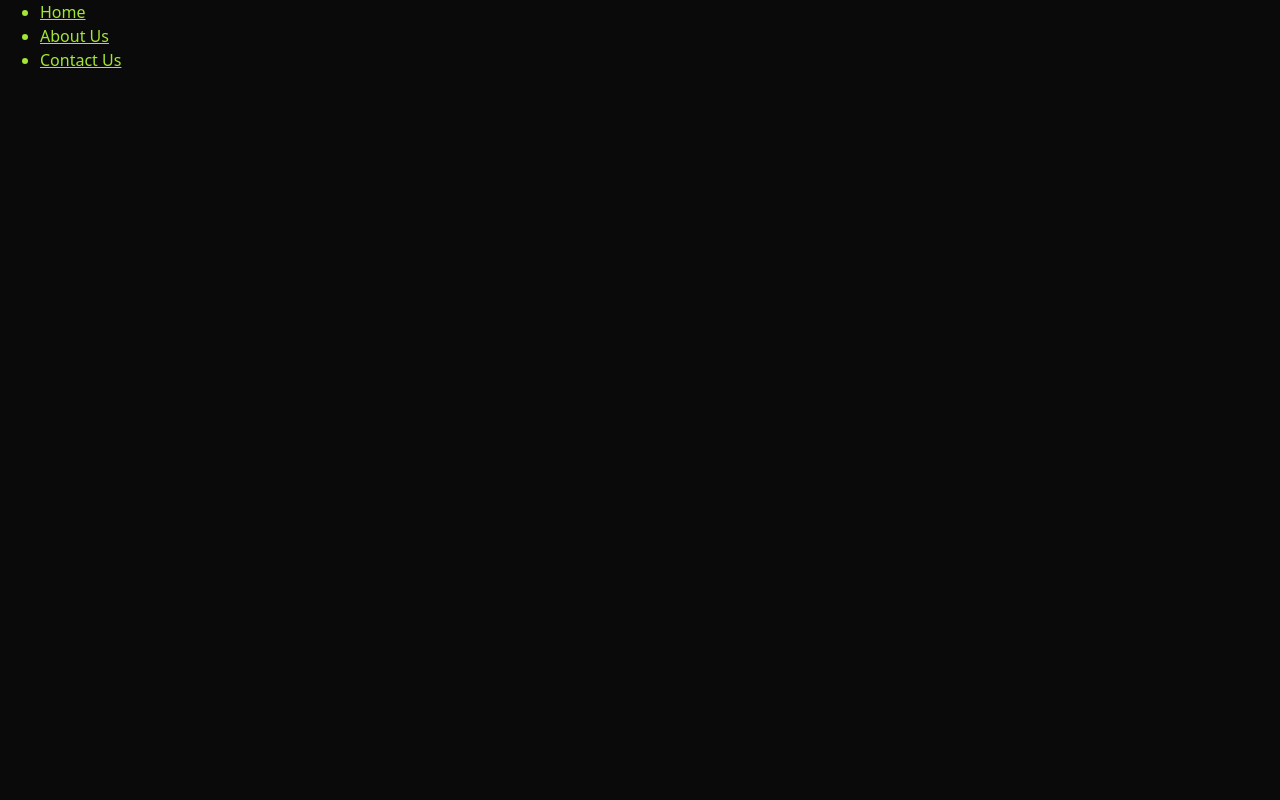
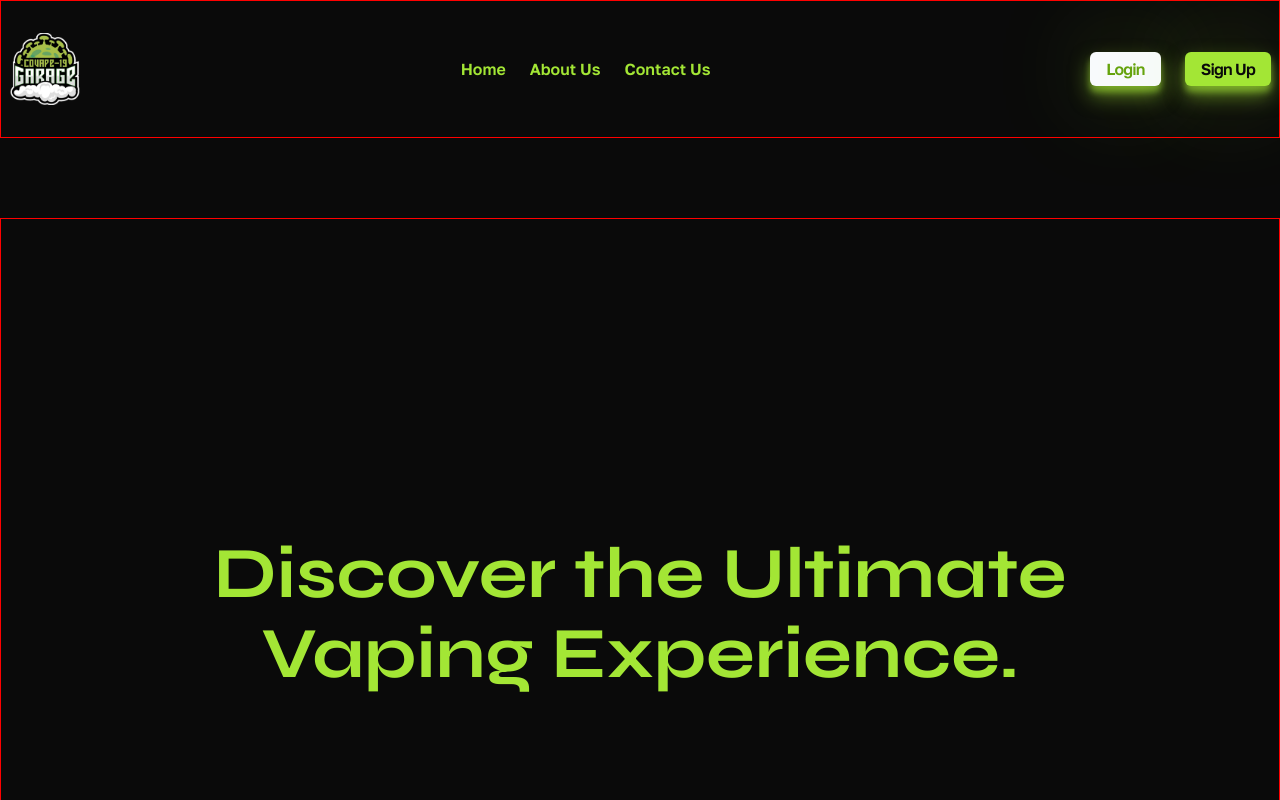
Before and after one commit to rthrx44/covape-19-garage, a React (Create React App) app: page / in a window 1280 px wide. Shown: the top 800 px of the page. Built offline with nearby package versions, Linux system fonts and the light colour scheme.

Commit message:
create landing page

```diff
--- a/package.json
+++ b/package.json
@@ -8,6 +8,7 @@
     "@testing-library/user-event": "^13.5.0",
     "react": "^18.2.0",
     "react-dom": "^18.2.0",
+    "react-icons": "^4.10.1",
     "react-scripts": "5.0.1",
     "web-vitals": "^2.1.4"
   },
--- a/src/components/buttons/Button.css
+++ b/src/components/buttons/Button.css
@@ -1,6 +1,28 @@
 
-.btn {
+.rlbtn {
   display: inline-block;
+  font-family: var(--font-secondary);
+  font-weight: 600;
+  text-decoration: none;
+  letter-spacing: -0.05em;
+  background-color: var(--clr-slate);
+  color: #65a30d;
+  padding: 0.5em 1em;
+  border-radius: 6px;
+  box-shadow: 0 10px 20px rgba(163, 230, 53, 0.5),
+    0 6px 6px	rgba(163, 230, 53, 0.5), 0 0 100px -10px var(--clr-lime);
+  transition: transform 0.3s, box-shadow 0.3s;
+}
+
+.rlbtn:hover {
+  transform: translateY(-3px);
+  box-shadow: 0 14px 28px rgba(163, 230, 53, 0.25),
+    0 10px 10px	rgb(163, 230, 53, 0.22), 0 0 120px -10px var(--clr-lime);
+}
+
+.rdbtn {
+  display: inline-block;
+  font-family: var(--font-secondary);
   font-weight: 600;
   text-decoration: none;
   letter-spacing: -0.05em;
@@ -13,7 +35,7 @@
   transition: transform 0.3s, box-shadow 0.3s;
 }
 
-.btn:hover {
+.rdbtn:hover {
   transform: translateY(-3px);
   box-shadow: 0 14px 28px rgba(163, 230, 53, 0.25),
     0 10px 10px	rgb(163, 230, 53, 0.22), 0 0 120px -10px var(--clr-lime);
--- a/src/components/navbar/Navbar.css
+++ b/src/components/navbar/Navbar.css
@@ -0,0 +1,123 @@
+.header {
+  padding-top: 2rem;
+  padding-bottom: 2rem;
+}
+
+.header__wrapper {
+  display: flex;
+  justify-content: space-between;
+  align-items: center;
+}
+
+.header__logo {
+  width: 3.5rem;
+  height: 3.5rem;
+}
+
+.header__menu {
+  display: none;
+}
+
+.header__btns {
+  display: none;
+}
+
+.header__bars {
+  display: block;
+  color: var(--clr-lime);
+  width: var(--size-2xl);
+  height: var(--size-2xl);
+}
+
+/* xs */
+/* @media (min-width: 475px) {} */
+
+/* sm */
+/* @media (min-width: 640px) {} */
+
+/* md */
+@media (min-width: 768px) {
+  .header__logo {
+    width: 4rem;
+    height: 4rem;
+  }
+
+  .header__menu,
+  .header__btns {
+    display: flex;
+    align-items: center;
+    list-style: none;
+    padding: 0;
+    gap: 1.5rem;
+  }
+
+  .header__link {
+    padding-top: 0.5rem;
+    padding-bottom: 0.5rem;
+    font-family: var(--font-secondary);
+    font-size: var(--size-xs);
+    text-decoration: none;
+    font-weight: 600;
+    transition: 0.3s ease-in-out;
+  }
+
+  .header__link:hover {
+    border-bottom: 2px solid var(--clr-lime);
+  }
+
+  .header__login {
+    font-size: var(--size-xs);
+  }
+
+  .header__bars {
+    display: none;
+  }
+}
+
+/* lg */
+@media (min-width: 1024px) {
+  .header__logo {
+    width: 4.25rem;
+    height: 4.25rem;
+  }
+
+  .header__link {
+    font-size: var(--size-sm);
+  }
+
+  .header__login {
+    font-size: var(--size-sm);
+  }
+}
+
+/* xl */
+@media (min-width: 1280px) {
+  .header__logo {
+    width: 4.5rem;
+    height: 4.5rem;
+  }
+
+  .header__link {
+    font-size: var(--size-base);
+  }
+
+  .header__login {
+    font-size: var(--size-base);
+  }
+}
+
+/* 2xl */
+@media (min-width: 1536px) {
+  .header__logo {
+    width: 5rem;
+    height: 5rem;
+  }
+
+  .header__link {
+    font-size: var(--size-lg);
+  }
+
+  .header__login {
+    font-size: var(--size-lg);
+  }
+}
--- a/src/components/navbar/Navbar.jsx
+++ b/src/components/navbar/Navbar.jsx
@@ -1,27 +1,61 @@
 import React from 'react'
 import './Navbar.css';
+import { RdButton, RlButton } from '../buttons/Button';
+import { FaBars } from "react-icons/fa";
+import Cvlogo from '../assets/Cvlogo.png';
 
-export const Navbar = () => {
+export default function Navbar () {
   return (
-    <nav>
-      <ul>
+    <header className='header container'>
+      <nav className='header__wrapper'>
+        <img id='#home' className='header__logo' src={Cvlogo} alt='Covape-19 Garage Logo' />
+        <ul className='header__menu'>
           <li>
-          <a href='#home'> Home </a>
+            <a className='header__link' href='#home'> Home </a>
           </li>
           <li>
-          <a href='#about'> About Us </a>
+            <a className='header__link' href='#about'> About Us </a>
           </li>
           <li>
-          <a href='#contact'> Contact Us </a>
+            <a className='header__link' href='#contact'> Contact Us </a>
           </li>
         </ul>
+        <ul className='header__btns'>
+          <li className='header__login'> <RlButton displayText = 'Login'/></li>
+          <li className='header__login'> <RdButton displayText = 'Sign Up'/> </li>
+        </ul>
+        <button className='header__bars'><FaBars/></button>
       </nav>
+    </header>
   )
 }
 
 
 export const DashNavbar = () => {
   return (
-    <div>Navbar</div>
+    <header className='header container'>
+      <nav className='header__wrapper'>
+        <img className='header__logo' src={Cvlogo} alt='Covape-19 Garage Logo' />
+        <ul className='header__menu'>
+          <li>
+            <a className='header__link' href='#device'> Vape Device </a>
+          </li>
+          <li>
+            <a className='header__link' href='#juice'> E-Juice </a>
+          </li>
+          <li>
+            <a className='header__link' href='#pod'> Disposable Pod </a>
+          </li>
+          <li>
+            <a className='header__link' href='#accessories'> Accessories </a>
+          </li>
+        </ul>
+        <ul className='header__btns'>
+          <li className='header__login'> <RdButton displayText = 'Login'/></li>
+          <li className='header__login'> <RdButton displayText = 'Logout'/> </li>
+        </ul>
+        <button className='header__bars'><FaBars/></button>
+      </nav>
+    </header>
   )
 }
--- a/src/pages/landing/Landing.css
+++ b/src/pages/landing/Landing.css
@@ -0,0 +1,154 @@
+.hero {
+  display: flex;
+  justify-content: center;
+  align-items: center;
+  text-align: center;
+}
+
+.hero__title {
+  display: flex;
+  align-items: center;
+  font-size: var(--size-3xl);
+  height: 53.13rem;
+}
+
+.about {
+  text-align: center;
+}
+
+.about__img-wrapper {
+  display: flex;
+  align-items: center;
+  margin: 0 auto;
+}
+
+.img {
+  border-radius: 30px;
+}
+
+.about__wrapper:not(:last-child) {
+  margin-bottom: 4rem;
+}
+
+/* .about__img-wrapper::after {
+  content: '';
+  background-color: rgba(203, 213, 225, 0.4);
+  width: 100%;
+  height: 100%;
+  position: absolute;
+  top: 0;
+  left: 0;
+  z-index: 1;
+  transition: background-color 0.3s;
+}
+
+.about__img-wrapper:hover::after {
+  background-color: rgba(203, 213, 225, 0.1);
+} */
+
+/* xs */
+@media (min-width: 475px) {
+  .hero__title {
+    font-size: var(--size-4xl);
+  }
+
+  .about__img-wrapper {
+    width: 25rem;
+    height: 20rem;
+  }
+
+  .about__title {
+    font-size: var(--size-base);
+    margin-bottom: 0.5rem;
+  }
+
+  .about__description {
+    font-family: var(--font-secondary);
+    font-size: var(--size-xs);
+    color: var(--clr-slate);
+  }
+}
+
+/* sm */
+/* @media (min-width: 640px) {} */
+
+/* md */
+@media (min-width: 768px) {
+  .hero__title {
+    font-size: var(--size-5xl);
+  }
+
+  .about__img-wrapper {
+    width: 31.25rem;
+    height: 24rem;
+  }
+
+  .about__title {
+    font-size: var(--size-lg);
+  }
+
+  .about__description {
+    font-size: var(--size-sm);
+  }
+}
+
+/* lg */
+@media (min-width: 1024px) {
+  .hero__title {
+    font-size: var(--size-6xl);
+    height: 49.38rem;
+  }
+
+  .about__img-wrapper {
+    width: 34.375rem;
+    height: 27rem;
+  }
+
+  .about__title {
+    font-size: var(--size-xl);
+  }
+
+  .about__description {
+    font-size: var(--size-base);
+  }
+}
+
+/* xl */
+@media (min-width: 1280px) {
+  .hero__title {
+    font-size: var(--size-7xl);
+  }
+
+  .about__img-wrapper {
+    width: 37.5rem;
+    height: 28.75rem;
+  }
+
+  .about__title {
+    font-size: var(--size-2xl);
+  }
+
+  .about__description {
+    font-size: var(--size-lg);
+  }
+}
+
+/* 2xl */
+@media (min-width: 1536px) {
+  .hero__title {
+    font-size: var(--size-8xl);
+  }
+
+  .about__img-wrapper {
+    width: 40.625rem;
+    height: 30rem;
+  }
+
+  .about__title {
+    font-size: var(--size-3xl);
+  }
+
+  .about__description {
+    font-size: var(--size-xl);
+  }
+}
--- a/src/pages/landing/Landing.jsx
+++ b/src/pages/landing/Landing.jsx
@@ -1,15 +1,57 @@
 import React from 'react'
 import './Landing.css';
-import { Navbar } from '../../components/navbar/Navbar';
+import Navbar from '../../components/navbar/Navbar';
+import Candy from '../../components/assets/Candy.jpg';
+import Juice from '../../components/assets/Juice.jpg';
+import Pastry from '../../components/assets/Pastry.jpg';
+import Vape from '../../components/assets/Vape.jpg';
+
 
 function Landing() {
   return (
     <>
-      <header>
-        <Navbar/>
-      </header>
+      <Navbar/>
       <main>
-        <section></section>
+        <section className='hero container section'>
+          <h1 className='hero__title'>Discover the Ultimate <br></br>Vaping Experience.</h1>
+        </section>
+        <section className='about container section'>
+          {/* slide 1 */}
+          <div className='about__img-wrapper'>
+            <img className='img' src={Vape} alt='Vape Devices' />
+          </div>
+          <div className='about__wrapper'>
+            <h3 className='about__title'>Vape Devices</h3>
+            <p className='about__description'>Get ready to experience an unrivaled selection of vape devices, from sleek pen-style devices to powerful box mods.</p>
+          </div>
+
+          {/* slide 2 */}
+          <div className='about__img-wrapper'>
+            <img className='img' src={Juice} alt='Vape Juice' />
+          </div>
+          <div className='about__wrapper'>
+            <h3 className='about__title'>High-Quality E-Juices</h3>
+            <p className='about__description'>Choose from a stunning range of premium vape juice flavors, expertly crafted to satisfy even the most discerning palate.</p>
+          </div>
+
+          {/* slide 3 */}
+          <div className='about__img-wrapper'>
+            <img className='img' src={Candy} alt='Candies' />
+          </div>
+          <div className='about__wrapper'>
+            <h3 className='about__title'>Puffs of Paradise</h3>
+            <p className='about__description'>Discover new and exotic flavors to elevate and satisfy your vaping experience.</p>
+          </div>
+
+          {/* slide 4 */}
+          <div className='about__img-wrapper'>
+            <img className='img' src={Pastry} alt='Pastries' />
+          </div>
+          <div className='about__wrapper'>
+            <h3 className='about__title'>Customize Your Clouds</h3>
+            <p className='about__description'>Mix and match your favorite flavors for a truly unique, personalized vaping experience.</p>
+          </div>
+        </section>
       </main>
     </>
   )
--- a/src/styles/App.css
+++ b/src/styles/App.css
@@ -1,3 +1,5 @@
+@import url('https://fonts.googleapis.com/css2?family=Golos+Text:wght@400;500;600;700;800;900&family=Syne:wght@400;500;600;700;800&display=swap');
+
 :root {
 
   /*? website colors */
@@ -5,12 +7,14 @@
   --clr-lime: #a3e635;
   --clr-lime600: #65a30d;
   --clr-slate: #f8fafc;
-  --clr-slate300: ##cbd5e1;
+  --clr-slate300: #cbd5e1;
+
+  /*slate rgb(203, 213, 225) */
 
   /*? website font sizes */
   --size-xxs: 0.5rem;
   --size-xs: 0.75rem;
-  --size-sm: 0.0875rem;
+  --size-sm: 0.875rem;
   --size-base: 1rem;
   --size-lg: 1.125rem;
   --size-xl: 1.25rem;
@@ -25,8 +29,8 @@
   --size-10xl: 10rem;
 
   /*? website fonts */
-  --font-primary: font-family: 'Syne', sans-serif;
-  --font-secondary: font-family: 'Golos Text', sans-serif;
+  --font-primary: 'Syne', sans-serif;
+  --font-secondary: 'Golos Text', sans-serif;
 }
 
 * {
--- a/src/styles/Utils.css
+++ b/src/styles/Utils.css
@@ -22,10 +22,11 @@
   margin-right: auto;
   padding-left: 0.5rem;
   padding-right: 0.5rem;
+  border: 1px solid red;
 }
 
 .section {
-  margin-top: 5rem;
+  margin-top: 2rem;
 }
 
 /* xs */
@@ -56,7 +57,7 @@
   }
 
   .section {
-    margin-top: 10rem;
+    margin-top: 5rem;
   }
 }
 
```
Also changed, not shown: 1 other file (tests, documents, lock files or other folders). Lines whose indentation alone changed are shown as unchanged.
